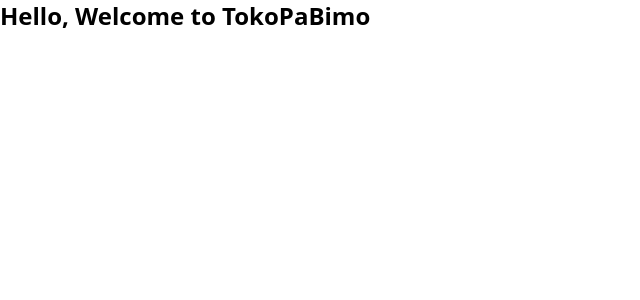
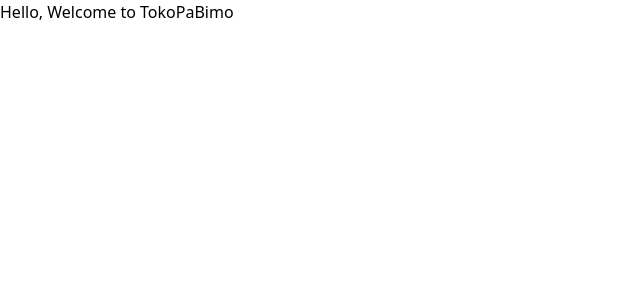
Before and after one commit to bimodwien/full-commerce-new, a Next.js app in the folder apps/web/: page / in a window 1280 px wide. Shown: the top 300 px of the page, without its empty margins (0-640 px from the left). Built offline with nearby package versions, Linux system fonts and the light colour scheme.

Commit message:
feat: updating package kedua

```diff
--- a/apps/web/src/app/page.tsx
+++ b/apps/web/src/app/page.tsx
@@ -1,7 +1,7 @@
 export default function Home() {
   return (
     <main>
-      <div className="font-bold text-2xl">Hello, Welcome to TokoPaBimo</div>
+      <div className="text-base">Hello, Welcome to TokoPaBimo</div>
     </main>
   );
 }
--- a/package.json
+++ b/package.json
@@ -22,7 +22,7 @@
     "turbo": "latest"
   },
   "name": "finpro-nextjs-express-prisma",
-  "packageManager": "npm@10.9.2",
+  "packageManager": "npm@11.0.0",
   "workspaces": [
     "apps/*",
     "packages/*"
```
Also changed, not shown: apps/web/package.json (+4 -4 lines), 2 other files (tests, documents, lock files or other folders).
